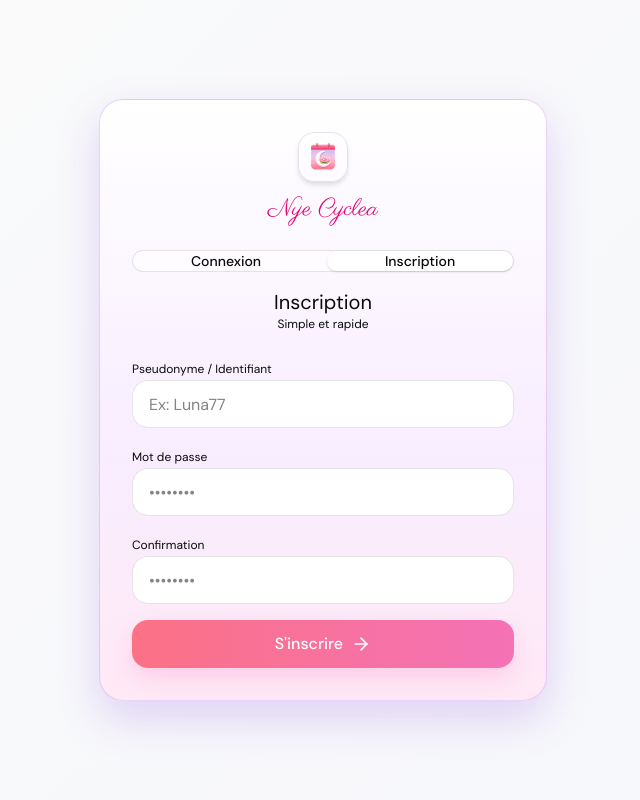
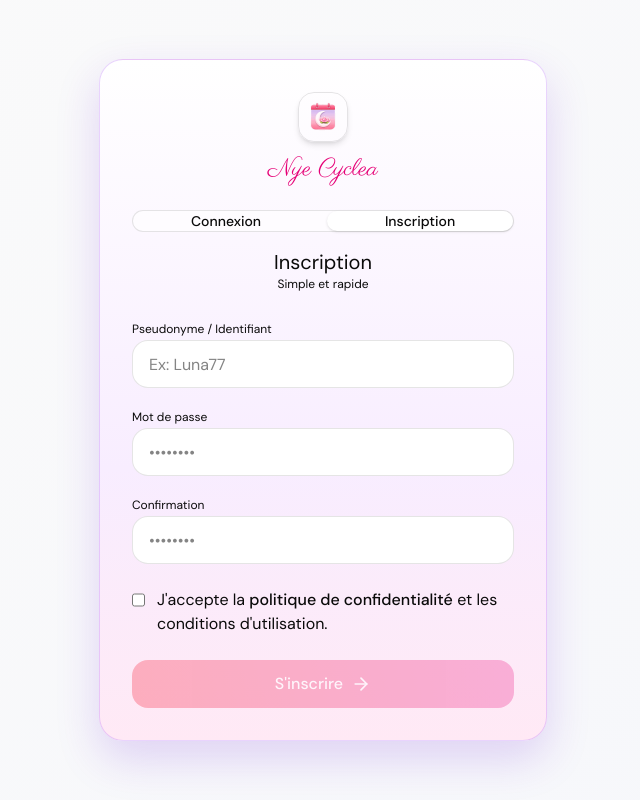
Before and after one commit to MakosaHak/Nye-cyclea-v2, a React (Vite) app: page / in a window 1280 px wide. Both pictures are taken after a click on the button "Inscription". Shown: the whole page, without its empty margins (317-957 px from the left). Built offline with nearby package versions, Linux system fonts and the light colour scheme; no server answers.

Commit message:
feat: add mandatory privacy policy acceptance checkbox to signup form

```diff
--- a/src/components/AuthScreen.tsx
+++ b/src/components/AuthScreen.tsx
@@ -14,7 +14,8 @@ export function AuthScreen({ onLogin }: AuthScreenProps) {
   const [username, setUsername] = useState('');
   const [password, setPassword] = useState('');
   const [confirmPassword, setConfirmPassword] = useState('');
-  const [recoveryCode, setRecoveryCode] = useState('');
+  const [agreedToPrivacy, setAgreedToPrivacy] = useState(false);
+  const [showPrivacyModal, setShowPrivacyModal] = useState(false);
   const [error, setError] = useState('');
 
   const handleSubmit = async (e: React.FormEvent) => {
@@ -26,14 +27,19 @@ export function AuthScreen({ onLogin }: AuthScreenProps) {
       return;
     }
 
-    if (mode === 'signup' && password !== confirmPassword) {
+    if (mode === 'signup') {
+      if (password !== confirmPassword) {
         setError('Les mots de passe ne correspondent pas');
         return;
       }
-
-    if (mode === 'signup' && password.length < 6) {
+      if (password.length < 6) {
         setError('Le mot de passe doit faire au moins 6 caractères');
         return;
+      }
+      if (!agreedToPrivacy) {
+        setError('Vous devez accepter la politique de confidentialité');
+        return;
+      }
     }
 
     // Sanitize username for email (remove spaces)
@@ -204,6 +210,7 @@ export function AuthScreen({ onLogin }: AuthScreenProps) {
             </div>
 
             {mode === 'signup' && (
+              <>
                 <div className="space-y-2">
                   <label className="text-xs font-semibold text-slate-500 uppercase tracking-wide">
                     Confirmation
@@ -216,14 +223,37 @@ export function AuthScreen({ onLogin }: AuthScreenProps) {
                     className="w-full h-12 px-4 rounded-2xl border border-pink-200 bg-white text-slate-900 placeholder:text-slate-300 focus:outline-none focus:ring-4 focus:ring-rose-100 focus:border-rose-400 transition"
                   />
                 </div>
+
+                <div className="flex items-start gap-3 py-2">
+                  <input
+                    type="checkbox"
+                    id="privacy"
+                    checked={agreedToPrivacy}
+                    onChange={(e) => setAgreedToPrivacy(e.target.checked)}
+                    className="mt-1 w-4 h-4 rounded border-pink-300 text-rose-500 focus:ring-rose-200"
+                  />
+                  <label htmlFor="privacy" className="text-[11px] text-slate-600 leading-tight">
+                    J'accepte la{' '}
+                    <button
+                      type="button"
+                      onClick={() => setShowPrivacyModal(true)}
+                      className="text-rose-500 font-bold hover:underline"
+                    >
+                      politique de confidentialité
+                    </button>{' '}
+                    et les conditions d'utilisation.
+                  </label>
+                </div>
+              </>
             )}
 
             <button
               type="submit"
-              className="w-full h-12 rounded-2xl text-white font-medium transition flex items-center justify-center gap-2"
+              disabled={mode === 'signup' && !agreedToPrivacy}
+              className={`w-full h-12 rounded-2xl text-white font-medium transition flex items-center justify-center gap-2 ${mode === 'signup' && !agreedToPrivacy ? 'opacity-50 cursor-not-allowed grayscale' : ''}`}
               style={{
                 background: 'linear-gradient(90deg, #fb7185 0%, #f472b6 100%)',
-                boxShadow: '0 10px 22px rgba(244,114,182,0.22)',
+                boxShadow: mode === 'signup' && !agreedToPrivacy ? 'none' : '0 10px 22px rgba(244,114,182,0.22)',
               }}
             >
               <span>{mode === 'login' ? 'Se connecter' : "S'inscrire"}</span>
@@ -232,6 +262,59 @@ export function AuthScreen({ onLogin }: AuthScreenProps) {
           </form>
         ) : null}
       </div>
+
+      {/* Privacy Modal Overlay */}
+      {showPrivacyModal && (
+        <div className="fixed inset-0 z-50 flex items-center justify-center p-4 bg-black/40 backdrop-blur-sm animate-in fade-in duration-200">
+          <div className="bg-white w-full max-w-lg max-h-[80vh] rounded-3xl shadow-2xl overflow-hidden flex flex-col border border-pink-100 animate-in zoom-in-95 duration-200">
+            <div className="p-6 border-b border-pink-50 bg-pink-50/30 flex justify-between items-center">
+              <h3 className="text-lg font-bold text-slate-900">Politique de confidentialité</h3>
+              <button
+                onClick={() => setShowPrivacyModal(false)}
+                className="w-8 h-8 rounded-full hover:bg-white flex items-center justify-center text-slate-400 transition"
+              >
+                ✕
+              </button>
+            </div>
+            <div className="p-6 overflow-y-auto text-sm text-slate-600 space-y-4">
+              <p className="font-semibold text-rose-500">Dernière mise à jour : 25 février 2026</p>
+
+              <section className="space-y-2">
+                <h4 className="font-bold text-slate-800 uppercase text-xs tracking-wider">1. Collecte des données</h4>
+                <p>Nye Cyclea collecte vos données de cycle (dates de règles, symptômes) pour fournir des prévisions. Ces données sont stockées localement sur votre appareil et synchronisées de manière sécurisée si vous créez un compte.</p>
+              </section>
+
+              <section className="space-y-2">
+                <h4 className="font-bold text-slate-800 uppercase text-xs tracking-wider">2. Utilisation</h4>
+                <p>Vos informations sont utilisées exclusivement pour le calcul de votre cycle menstruel et l'envoi de notifications de rappel. Nous ne vendons jamais vos données à des tiers.</p>
+              </section>
+
+              <section className="space-y-2">
+                <h4 className="font-bold text-slate-800 uppercase text-xs tracking-wider">3. Sécurité</h4>
+                <p>Nous utilisons des protocoles de chiffrement standards (SSL/TLS) pour la transmission de vos données vers nos serveurs sécurisés gérés par Supabase.</p>
+              </section>
+
+              <section className="space-y-2">
+                <h4 className="font-bold text-slate-800 uppercase text-xs tracking-wider">4. Vos droits</h4>
+                <p>Conformément à la réglementation (RGPD et loi togolaise), vous disposez d'un droit d'accès, de rectification et de suppression de vos données via les paramètres de l'application.</p>
+              </section>
+
+              <p className="text-[11px] text-slate-400 italic">En utilisant Nye Cyclea, vous acceptez que vos données soient traitées conformément à cette politique.</p>
+            </div>
+            <div className="p-4 border-t border-pink-50 bg-white text-center">
+              <button
+                onClick={() => {
+                    setAgreedToPrivacy(true);
+                    setShowPrivacyModal(false);
+                }}
+                className="w-full h-11 bg-pink-600 text-white rounded-xl font-bold hover:bg-pink-700 transition"
+              >
+                J'ai lu et j'accepte
+              </button>
+            </div>
+          </div>
+        </div>
+      )}
     </div>
   );
 }
```
Lines whose indentation alone changed are shown as unchanged.
